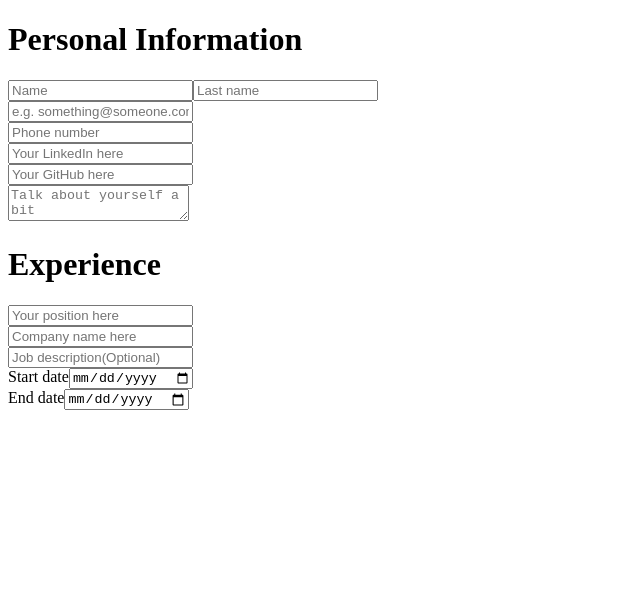
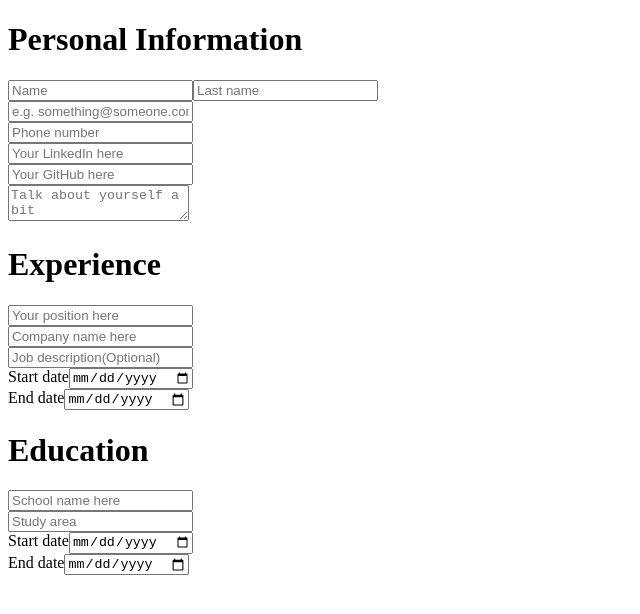
Before and after one commit to muratcan-yuksel/cv-app, a React (Create React App) app: page / in a window 1280 px wide. Shown: the top 614 px of the page, without its empty margins (0-640 px from the left). Built offline with nearby package versions, Linux system fonts and the light colour scheme.

Commit message:
added the education component

```diff
--- a/src/components/App.js
+++ b/src/components/App.js
@@ -1,12 +1,14 @@
 import React, { Component } from "react";
 import Work from "./Work";
 import Informatsion from "./Informatsion";
+import Studies from "./Studies";
 class App extends Component {
   render() {
     return (
       <div>
         <Informatsion />
         <Work />
+        <Studies />
       </div>
     );
   }
--- /dev/null
+++ b/src/components/Studies.js
@@ -0,0 +1,27 @@
+import React, { Component } from "react";
+
+class Studies extends Component {
+  render() {
+    return (
+      <form>
+        <h1>Education</h1>
+        <div>
+          <input type="text" placeholder="School name here" />
+        </div>
+        <div>
+          <input type="text" placeholder="Study area" />
+        </div>
+        <div>
+          <label>Start date</label>
+          <input type="date"></input>
+        </div>
+        <div>
+          <label>End date</label>
+          <input type="date"></input>
+        </div>
+      </form>
+    );
+  }
+}
+
+export default Studies;
```
